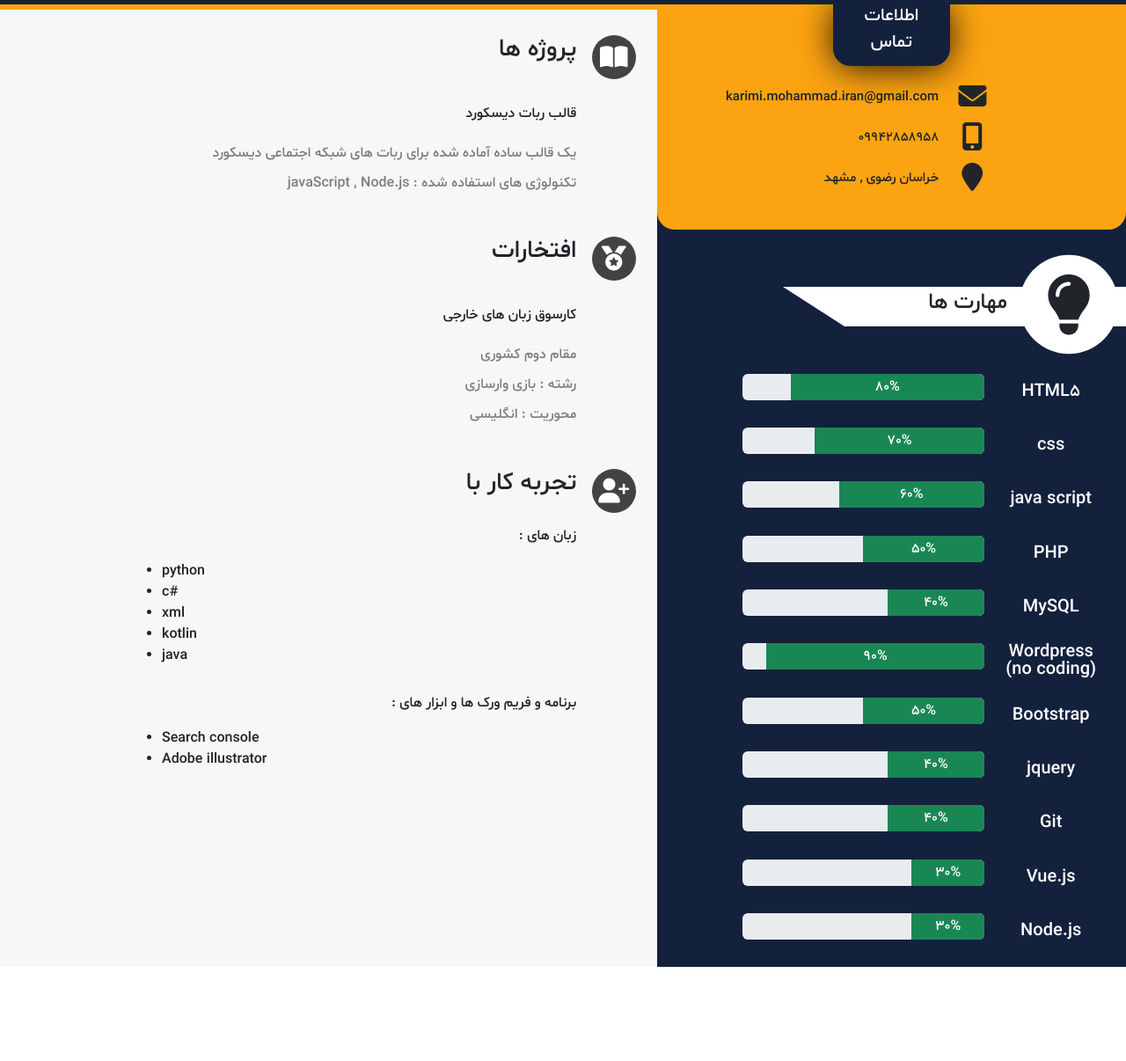
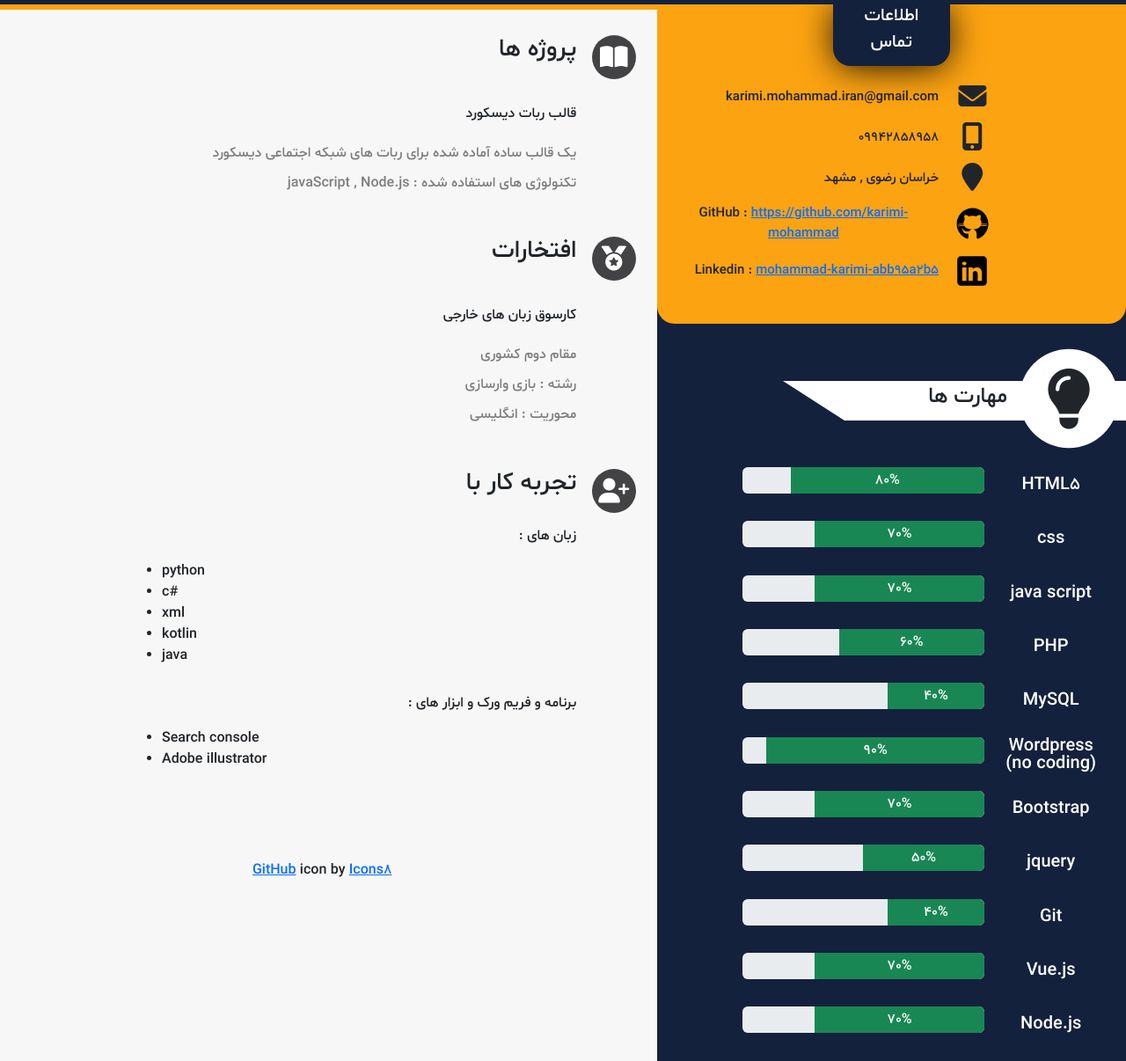
Before and after one commit to karimi-mohammad/CV, a plain HTML site: page index.html in a window 1280 px wide. Shown: the part 200-1406 px from the top of the page at 88% size. Before the commit the page ends 1299 px from the top, so only its background shows below. Drawn offline with Linux system fonts and the light colour scheme; files whose address does not match are found by name.

Commit message:
update and add github and linkedin

```diff
--- a/index.html
+++ b/index.html
@@ -14,7 +14,21 @@
 <script src="./script/jquery-3.6.3.js"></script>
 
 <body>
+    <style>
+        .linkedin {
+            background-image: url('./source/images/icons8-linkedin-250.svg');
+            background-repeat: no-repeat;
+            background-size: contain;
+            height: 40px;
+        }
 
+        .github {
+            background-image: url('./source/images/icons8-github.svg');
+            background-repeat: no-repeat;
+            background-size: contain;
+            height: 40px;
+        }
+    </style>
     <div style="overflow: hidden;height: fit-content;" id="body">
         <div class="row m-0" id="profile">
             <div class="col-1">
@@ -71,6 +85,33 @@
                         </span>
 
                     </div>
+                    <div class="info">
+                        <span class="github">
+                            <i class="fas "></i>
+                        </span>
+                        <span>
+                            <p class="" style="margin-bottom: 0;">GitHub :
+                                <a href="https://github.com/karimi-mohammad">
+                                    https://github.com/karimi-mohammad
+                                </a>
+                            </p>
+                        </span>
+
+                    </div>
+                    <div class="info">
+                        <span class="linkedin">
+                            <i class="fas "></i>
+                        </span>
+                        <span>
+                            <p class="" style="margin-bottom: 0;">Linkedin :
+                                <a href="https://www.linkedin.com/in/mohammad-karimi-abb95a2b5">
+                                    mohammad-karimi-abb95a2b5
+
+                                </a>
+                            </p>
+                        </span>
+
+                    </div>
                 </div>
 
                 <div id="skills">
@@ -111,7 +152,7 @@
                         </div>
                         <div class="col-7">
                             <div class="progress">
-                                <div class="progress-bar bg-success" role="progressbar" style="width: 60%;">60%
+                                <div class="progress-bar bg-success" role="progressbar" style="width: 70%;">70%
                                 </div>
                             </div>
                         </div>
@@ -122,7 +163,7 @@
                         </div>
                         <div class="col-7">
                             <div class="progress">
-                                <div class="progress-bar bg-success" role="progressbar" style="width: 50%;">50%
+                                <div class="progress-bar bg-success" role="progressbar" style="width: 60%;">60%
                                 </div>
                             </div>
                         </div>
@@ -158,7 +199,7 @@
                         </div>
                         <div class="col-7">
                             <div class="progress">
-                                <div class="progress-bar bg-success" role="progressbar" style="width: 50%;">50%
+                                <div class="progress-bar bg-success" role="progressbar" style="width: 70%;">70%
                                 </div>
                             </div>
                         </div>
@@ -169,7 +210,7 @@
                         </div>
                         <div class="col-7">
                             <div class="progress">
-                                <div class="progress-bar bg-success" role="progressbar" style="width: 40%;">40%
+                                <div class="progress-bar bg-success" role="progressbar" style="width: 50%;">50%
                                 </div>
                             </div>
                         </div>
@@ -192,7 +233,7 @@
                         </div>
                         <div class="col-7">
                             <div class="progress">
-                                <div class="progress-bar bg-success" role="progressbar" style="width: 30%;">30%
+                                <div class="progress-bar bg-success" role="progressbar" style="width: 70%;">70%
                                 </div>
                             </div>
                         </div>
@@ -203,7 +244,7 @@
                         </div>
                         <div class="col-7">
                             <div class="progress">
-                                <div class="progress-bar bg-success" role="progressbar" style="width: 30%;">30%
+                                <div class="progress-bar bg-success" role="progressbar" style="width: 70%;">70%
                                 </div>
                             </div>
                         </div>
@@ -274,7 +315,6 @@
                         <div class="experience">
                             <p class="category">زبان های :</p>
                             <ul class="experience-info">
-
                                 <li>python</li>
                                 <li>c#</li>
                                 <li>xml</li>
@@ -282,16 +322,18 @@
                                 <li>java</li>
 
                             </ul>
-                            <p class="category">برنامه و فریم ورک ها و ابزار های :</p>
+                            <p class="category">برنامه و فریم ورک و ابزار های :</p>
                             <ul class="experience-info">
-
                                 <li>Search console</li>
                                 <li>Adobe illustrator</li>
 
 
                             </ul>
                         </div>
-
+                        <p style="text-align: center;padding-top: 15%;">
+                            <a target="_blank" href="https://icons8.com/icon/12599/github">GitHub</a> icon by <a
+                                target="_blank" href="https://icons8.com">Icons8</a>
+                        </p>
                     </div>
                 </div>
 
```
Also changed, not shown: source/images/icons8-github.svg (added), source/images/icons8-linkedin-250.svg (added).
